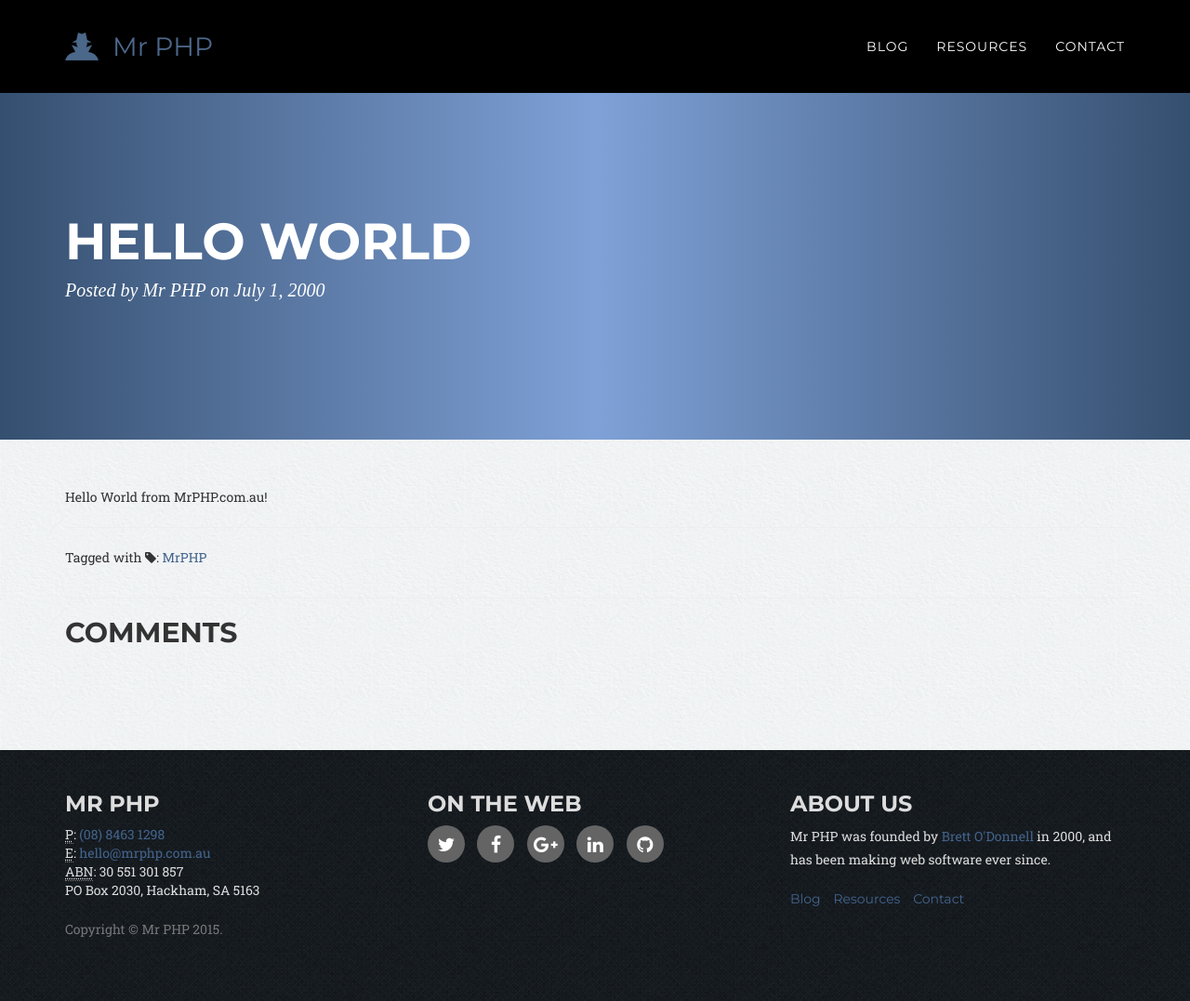
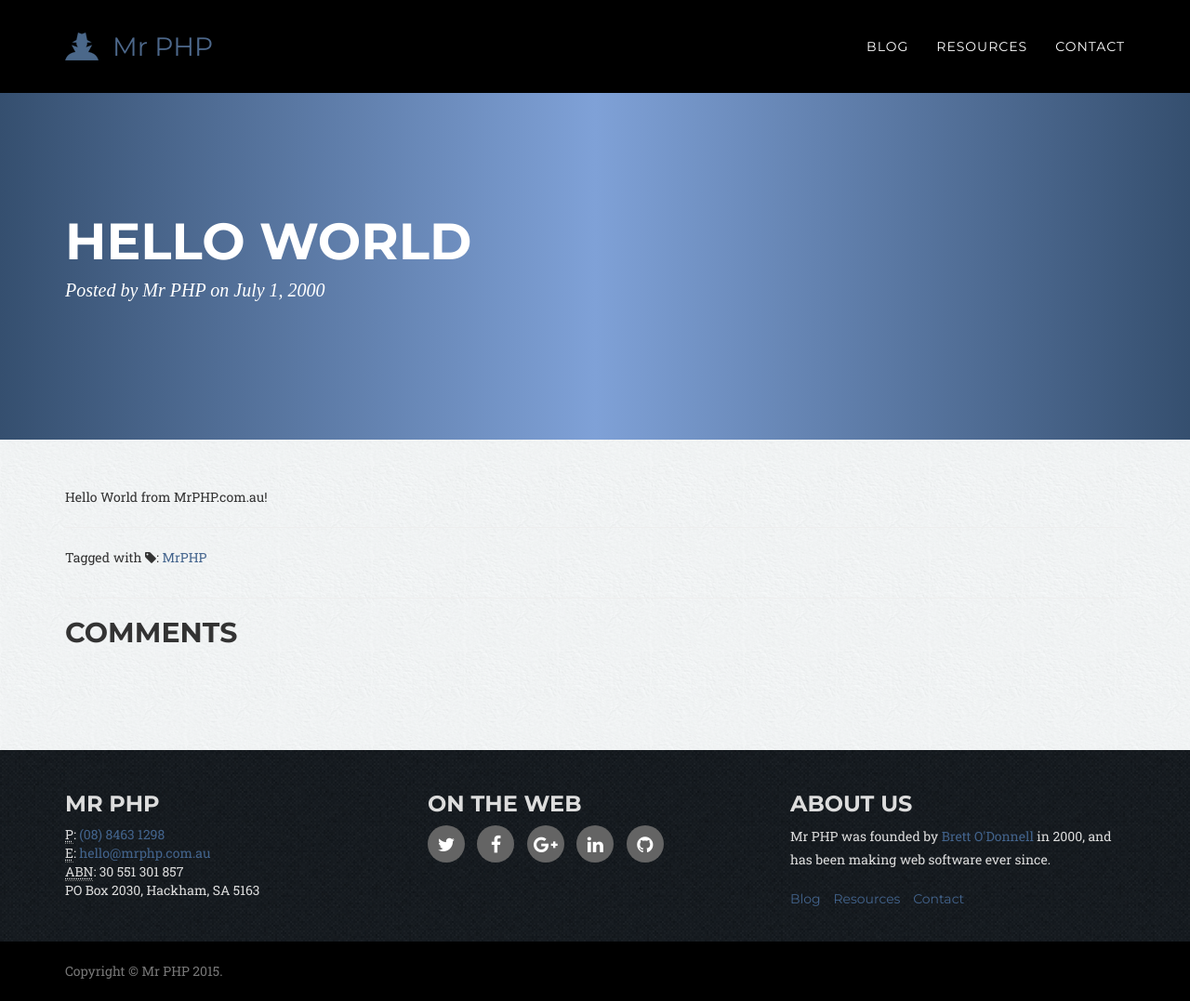
Before and after one commit to mr-php/mr-php.github.io, a Jekyll site: the page built from _posts/2000-07-01-hello-world.md, in a window 1280 px wide and 1077 px high. Shown: the whole window at 93% size. Built offline with Jekyll 4.4.1, drawn with Linux system fonts in a browser that asks for light colours; nearby versions of some CDN libraries; some web fonts are replaced; Markdown is read by kramdown in place of the engine named in the settings; comment, search, counter and statistics services are not loaded.

Commit message:
copyright to be in own section, closes #6

```diff
--- a/assets/css/main.css
+++ b/assets/css/main.css
@@ -842,9 +842,17 @@ section#contact {
 }
 
 footer {
+    background: #000;
+    color: #ddd;
+}
+
+footer .footer-above {
     padding: 25px 0;
     background: #000 url("../img/background/footer.png");
-    color: #ddd;
+}
+
+footer .footer-below {
+    padding: 20px 0 0 0;
 }
 
 footer a:hover, footer a:active {
```
